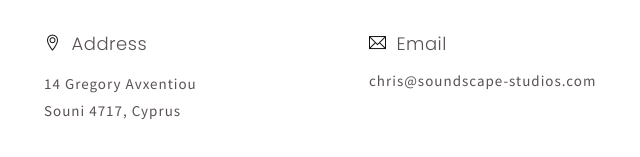
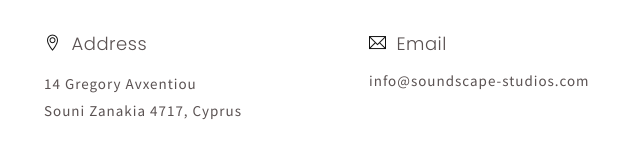
Before and after one commit to cc-music-producer/homepage, a plain HTML site: page index.html in a window 1280 px wide. Shown: the part 3828-3985 px from the top of the page, 221-861 px from the left. Drawn offline with Linux system fonts and the light colour scheme.

Commit message:
trying again

```diff
--- a/index.html
+++ b/index.html
@@ -180,7 +180,7 @@ This service is suitable for artists, managers or record companies seeking songs
 							<ul class="info">
 								<li><strong>Telephone:</strong> +357 25717567</li>
 								<li><strong>Email:</strong> info@soundscape-studios.com</li>
-								<li><strong>Location:</strong> Souni Zanakia, Lemesos, Cyprus</li>
+								<li><strong>Location:</strong> Souni Zanakia, Cyprus</li>
 							</ul>
 						</div>
 
@@ -320,12 +320,12 @@ This service is suitable for artists, managers or record companies seeking songs
 							<div class="col-sm-4 wow fadeInDown" data-wow-duration="1.5s" data-wow-delay=".4s">
 								<h3><span class="ti-location-pin"></span>Address</h3>
 								<p>14 Gregory Avxentiou<br>
-								Souni 4717, Cyprus
+								Souni Zanakia 4717, Cyprus
 								</p>
 							</div>
 							<div class="col-sm-4 wow fadeInDown" data-wow-duration="1.5s" data-wow-delay=".6s">
 								<h3><span class="ti-email"></span>Email</h3>
-								<a href="mailto:chris@soundscape-studios.com">chris@soundscape-studios.com</a>
+								<a href="mailto:info@soundscape-studios.com">info@soundscape-studios.com</a>
 							</div>
 							<div class="col-sm-4 wow fadeInDown" data-wow-duration="1.5s" data-wow-delay=".8s">
 								<h3><span class="ti-mobile"></span>Phone</h3>
```
